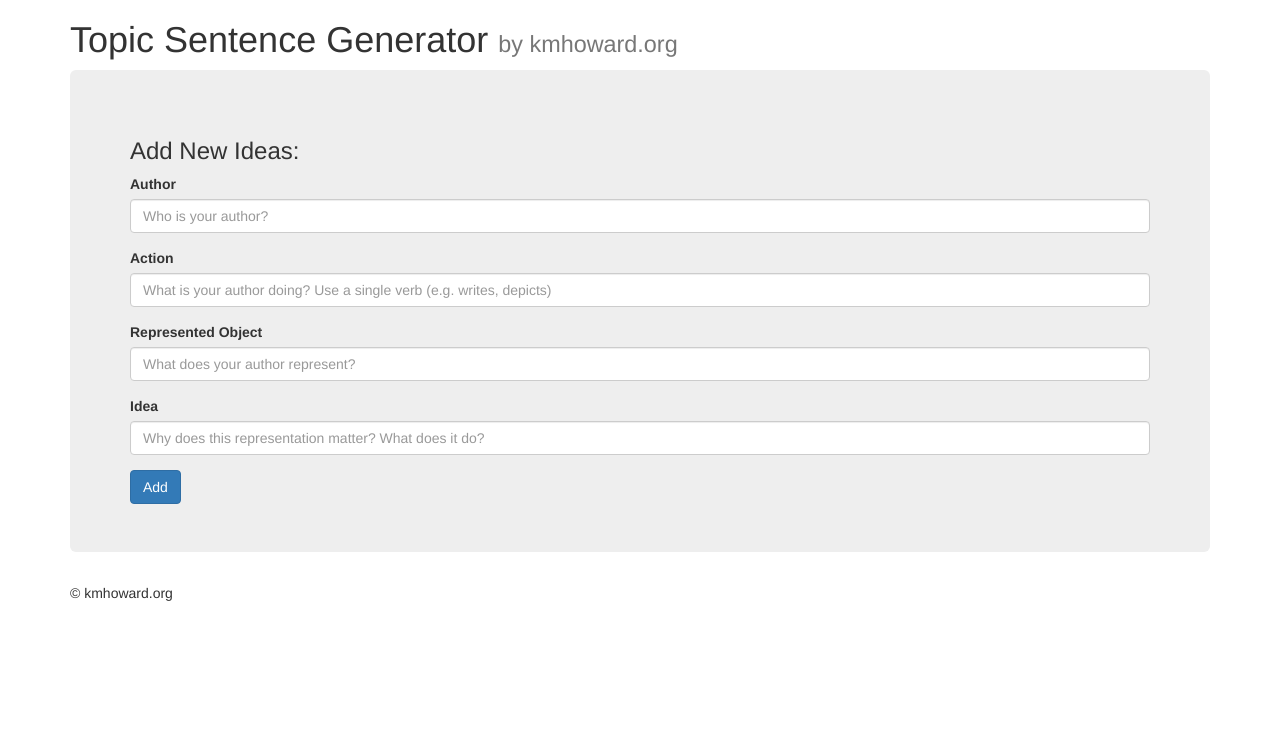
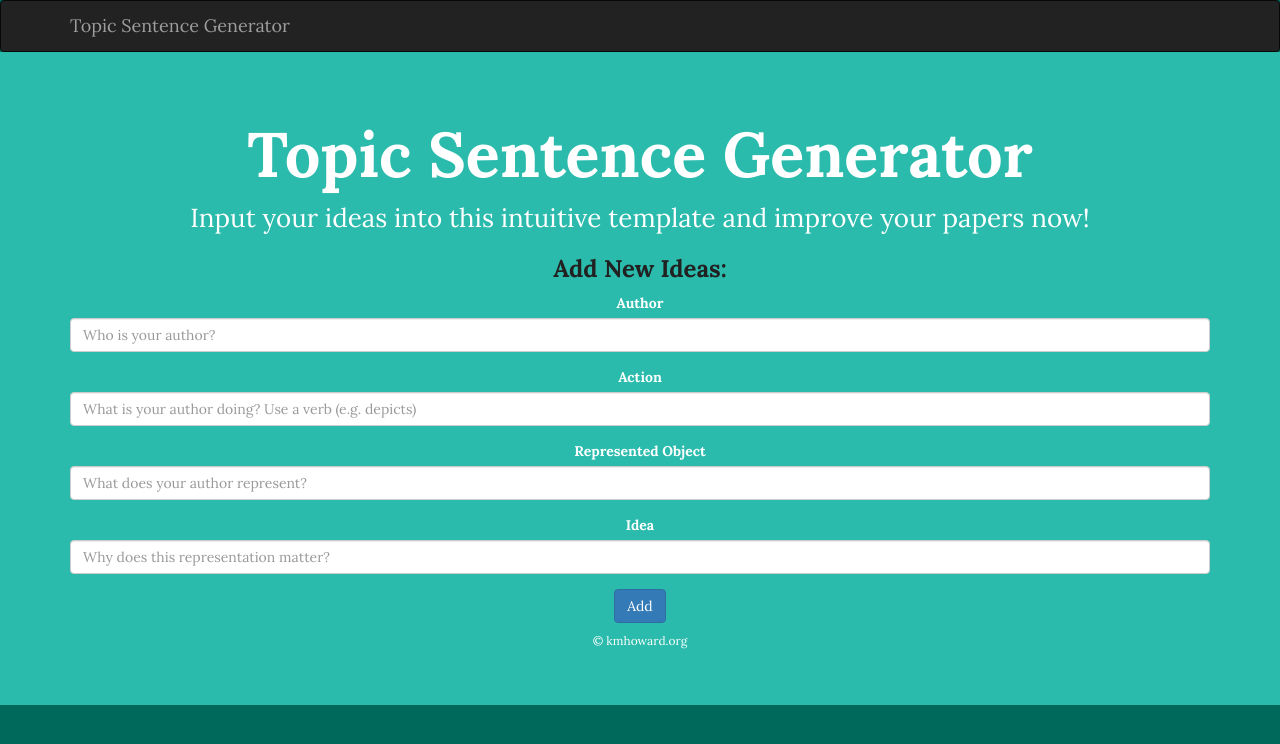
Before and after one commit to kmaryhoward/Topic-Sentence-Generator, a plain HTML site: page index.html in a window 1280 px wide. Drawn offline with nearby package versions, Linux system fonts and the light colour scheme.

Commit message:
first round of updates

```diff
--- /dev/null
+++ b/index.css
@@ -0,0 +1,31 @@
+.navbar {
+  margin-bottom: 0;
+}
+
+body {
+  background: #00695c;
+	color: #f7f7f7;
+	font-family: 'Lora', sans-serif;
+}
+h1,
+h2 {
+	font-weight: bold;
+}
+h3 {
+  color: #212121;
+  font-weight: bold;
+}
+p {
+	font-size: 16px;
+	color: #cdcdcd;
+}
+
+.jumbotron {
+	background: #2BBBAD;
+	color: white;
+	text-align: center;
+}
+.jumbotron p {
+	color: white;
+	font-size: 26px;
+}
--- a/index.html
+++ b/index.html
@@ -6,12 +6,22 @@
   <meta name="viewport" content="width=device-width, initial-scale=1">
   <title>Topic Sentence Generator</title>
   <link rel="stylesheet" href="https://maxcdn.bootstrapcdn.com/bootstrap/3.3.7/css/bootstrap.min.css" integrity="sha384-BVYiiSIFeK1dGmJRAkycuHAHRg32OmUcww7on3RYdg4Va+PmSTsz/K68vbdEjh4u" crossorigin="anonymous">
+  <link href="index.css" rel="stylesheet">
+  <link href='https://fonts.googleapis.com/css?family=Lora:400,700' rel='stylesheet' type='text/css'>
  </head>
 
  <body>
+ <nav class="navbar navbar-inverse navrbar-static-top">
   <div class="container">
-   <h1>Topic Sentence Generator <small>by kmhoward.org</small></h1>
-   <div class="jumbotron">
+   <div class="navbar-header">
+     <a class="navbar-brand" href="#">Topic Sentence Generator</a>
+   </div>
+  </div>
+  </nav>
+ <div class="jumbotron">
+  <div class="container">
+   <h1>Topic Sentence Generator</h1>
+   <p>Input your ideas into this intuitive template and improve your papers now!</p>
     <h3>Add New Ideas:</h3>
     <form id="ideaInputForm">
      <div class="form-group">
@@ -20,7 +30,7 @@
       </div>
      <div class="form-group">
      <label for="ideaDescInput">Action</label>
-     <input type="text" class="form-control" id="actionOfAuthor" placeholder="What is your author doing? Use a single verb (e.g. writes, depicts)">
+     <input type="text" class="form-control" id="actionOfAuthor" placeholder="What is your author doing? Use a verb (e.g. depicts)">
      </div>
     <div class="form-group">
      <label for="ideaDescInput">Represented Object</label>
@@ -28,7 +38,7 @@
      </div>
     <div class="form-group">
     <label for="ideaDescInput">Idea</label>
-    <input type="text" class="form-control" id="ideaOfAuthor" placeholder="Why does this representation matter? What does it do?">
+    <input type="text" class="form-control" id="ideaOfAuthor" placeholder="Why does this representation matter?">
     </div>
 
   <button type="submit" class="btn btn-primary">Add</button>
@@ -42,7 +52,7 @@
   </div>
  </div>
 <div class="footer">
- <p>&copy kmhoward.org</p>
+ <h6>&copy kmhoward.org</h6>
 </div>
 
 </div>
```
